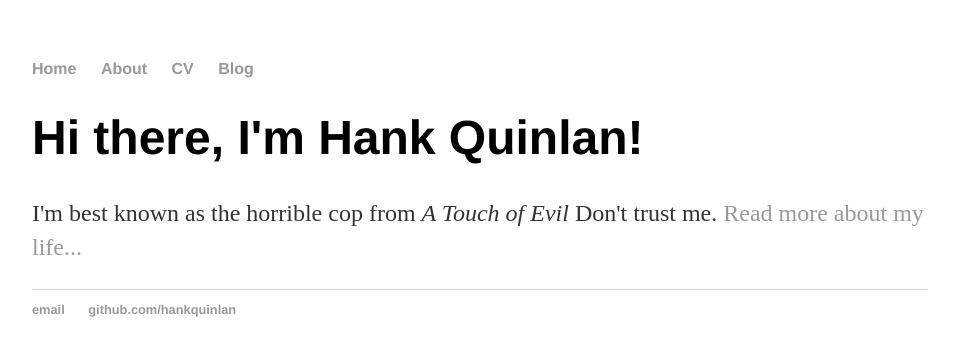
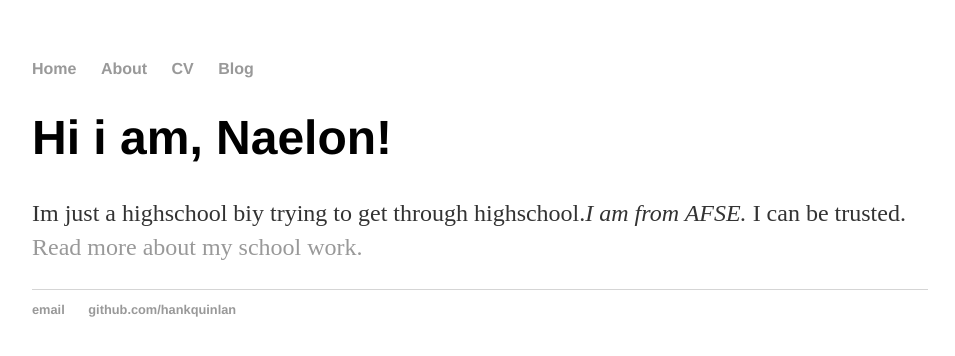
Before and after one commit to naelonv5318/naelonv5318.github.io, a Jekyll site: the page built from index.html, in a window 1280 px wide. Shown: the top 356 px of the page, without its empty margins (160-1115 px from the left). Built offline with Jekyll 4.4.1, drawn with Linux system fonts in a browser that asks for light colours.

Commit message:
Update index.html

```diff
--- a/index.html
+++ b/index.html
@@ -1,8 +1,8 @@
 ---
 layout: default
-title: Hank Quinlan, Horrible Cop
+title: Naelon Velazquez, A kid in highschool
 ---
 <div class="blurb">
-	<h1>Hi there, I'm Hank Quinlan!</h1>
-	<p>I'm best known as the horrible cop from <em>A Touch of Evil</em> Don't trust me. <a href="/about">Read more about my life...</a></p>
+	<h1>Hi i am, Naelon!</h1>
+	<p>Im just a highschool biy trying to get through highschool.<em>I am from AFSE.</em> I can be trusted. <a href="/about">Read more about my school work.</a></p>
 </div><!-- /.blurb -->
```
